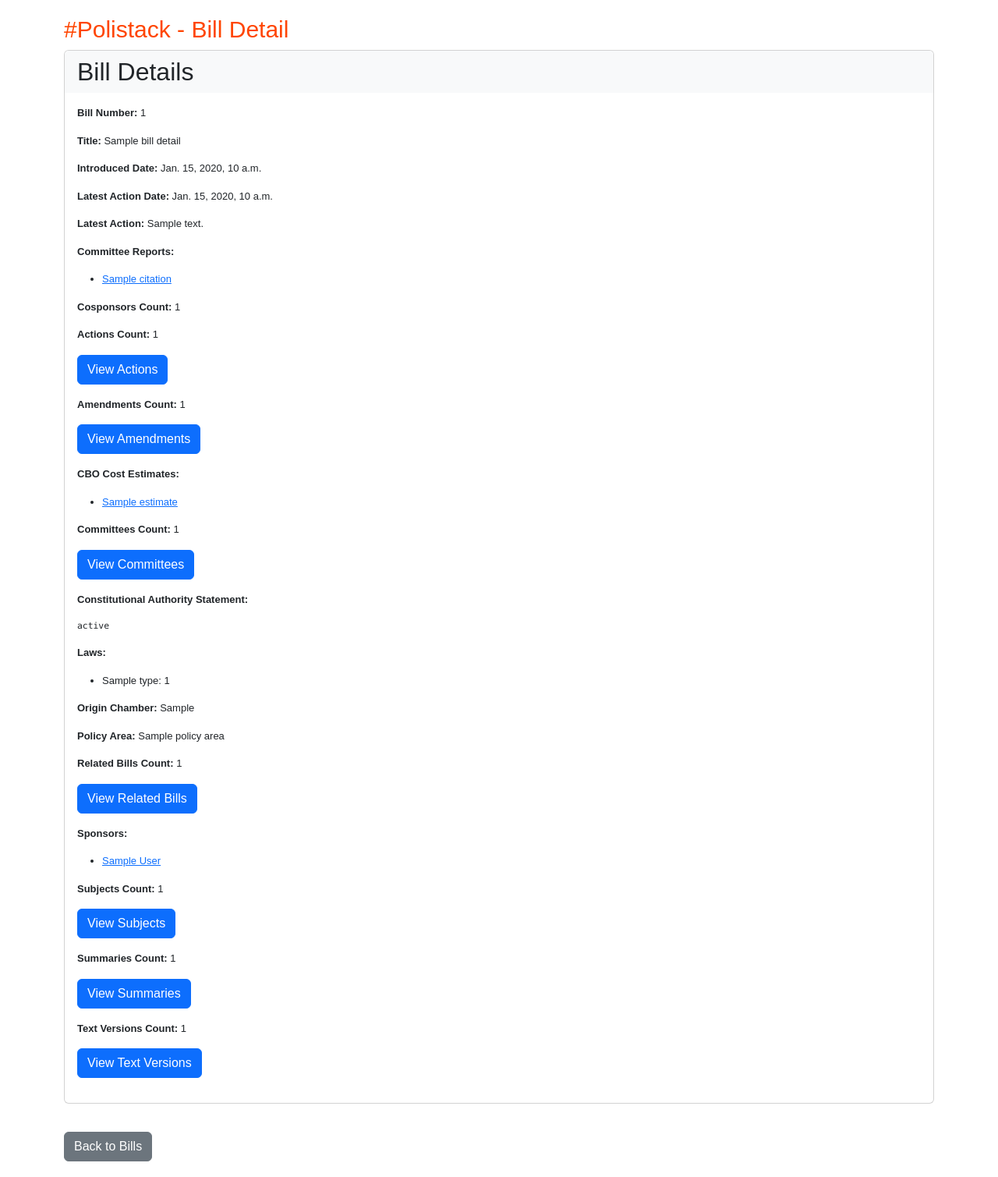
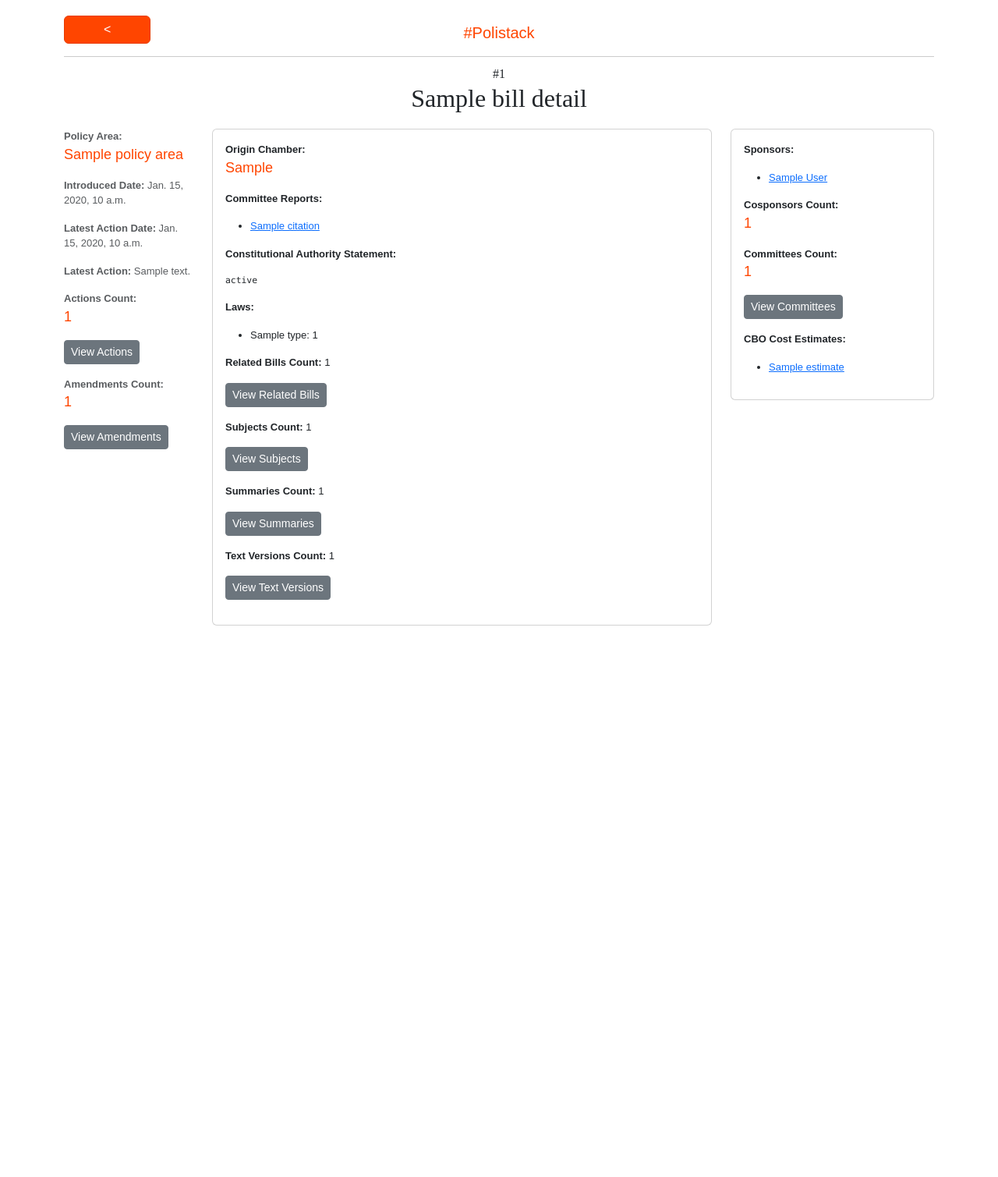
Before and after one commit to RITTEAM100/polistack, a Django app: page /polistack/congress/bill/1/ in a window 1280 px wide. Shown: the whole page at 78% size. After the commit the page ends 802 px from the top, so only its background shows below. Run offline with Django 4.2, Linux system fonts and the light colour scheme; tables that the repository leaves empty hold one stand-in row (values such as "Sample post"); a database or web service that is not in the repository returns one stand-in record (values such as "Sample title"); some libraries are stand-ins or nearby versions.

Commit message:
updated layout of bills_detail page.

```diff
--- a/polistackapp/templates/bill_detail.html
+++ b/polistackapp/templates/bill_detail.html
@@ -12,35 +12,73 @@
          padding: 20px;
          }
          .logo {
-            font-size: 30px;
+         font-size: 20px;
          color: orangered;
+         text-align: center;
+         padding: 10px
+         }
+         .btn-primary {
+         background: orangered;
+         border: 1px solid #e73b00;
+         }
+         .btn-primary:hover {
+         background: #ff7440;
+         border: 1px solid #e73b00;
          }
          .card-header {
-            background-color: #f8f9fa;
          border-bottom: none;
+         background-color: #fff;
+         border-top: 1px solid #ccc;
+         text-align: center;
          }
          .card-title {
-            margin-bottom: 0;
+         font-family: "Baskerville";
+         width: 70%;
+         margin: auto;
+         margin-bottom: 20px;
          }
          .back-link {
-            margin-top: 20px;
+         }
+         .bill-number {
+         font-family: "Baskerville";
+         text-align: center;
+         font-size: 16px;
+         margin: 10px 0px 0px 0px;
+         }
+         .count {
+            font-size: 18px;
+            color: orangered;
          }
       </style>
    </head>
    <body>
       <div class="container">
-        <h1 class="logo">#Polistack - Bill Detail</h1>
-        {% if bill %}
-            <div class="card mb-3">
+         <div class="row">
+            <div class="col-3">
+               <a href="{{ request.META.HTTP_REFERER }}" class="btn btn-primary back-link" style="padding: 5px 50px"><</a>
+            </div>
+            <div class="col-6">
+               <h1 class="logo">#Polistack</h1>
+            </div>
+            <div class="col-3"></div>
+         </div>
+         <div class="row">
+            <div class="col-12">
                <div class="card-header">
-                    <h2 class="card-title">Bill Details</h2>
-                </div>
-                <div class="card-body">
                   {% if bill.number %}
-                        <p><strong>Bill Number:</strong> {{ bill.number }}</p>
+                  <p class="bill-number">#{{ bill.number }}</p>
                   {% endif %}
                   {% if bill.title %}
-                        <p><strong>Title:</strong> {{ bill.title }}</p>
+                  <h2 class="card-title">{{ bill.title }}</h2>
+                  {% endif %}
+               </div>
+            </div>
+         </div>
+         {% if bill %}
+         <div class="row">
+            <div class="col-2 text-muted">
+               {% if bill.policyArea %}
+               <label><strong>Policy Area:</strong><p class="count">{{ bill.policyArea.name }}</p></label>
                {% endif %}
                {% if bill.introducedDate %}
                <p><strong>Introduced Date:</strong> {{ bill.introducedDate }}</p>
@@ -49,6 +87,21 @@
                <p><strong>Latest Action Date:</strong> {{ bill.latestAction.actionDate }}</p>
                <p><strong>Latest Action:</strong> {{ bill.latestAction.text }}</p>
                {% endif %}
+               {% if bill.actions %}
+               <label><strong>Actions Count:</strong><p class="count">{{ bill.actions.count }}</p></label>
+               <p><a href="{{ bill.actions.url }}" class="btn btn-secondary btn-sm">View Actions</a></p>
+               {% endif %}
+               {% if bill.amendments %}
+               <label><strong>Amendments Count:</strong><p class="count">{{ bill.amendments.count }}</p></label>
+               <p><a href="{{ bill.amendments.url }}" class="btn btn-sm btn-secondary">View Amendments</a></p>
+               {% endif %}
+            </div>
+            <div class="col-7">
+               <div class="card mb-3">
+                  <div class="card-body">
+                     {% if bill.originChamber %}
+                      <label><strong>Origin Chamber:</strong><p class="count">{{ bill.originChamber }}</p></label>
+                     {% endif %}
                      {% if bill.committeeReports %}
                      <p><strong>Committee Reports:</strong></p>
                      <ul>
@@ -56,29 +109,6 @@
                         <li><a href="{{ report.url }}">{{ report.citation }}</a></li>
                         {% endfor %}
                      </ul>
-                    {% endif %}
-                    {% if bill.cosponsors %}
-                        <p><strong>Cosponsors Count:</strong> {{ bill.cosponsors.count }}</p>
-                    {% endif %}
-                    {% if bill.actions %}
-                        <p><strong>Actions Count:</strong> {{ bill.actions.count }}</p>
-                        <p><a href="{{ bill.actions.url }}" class="btn btn-primary">View Actions</a></p>
-                    {% endif %}
-                    {% if bill.amendments %}
-                        <p><strong>Amendments Count:</strong> {{ bill.amendments.count }}</p>
-                        <p><a href="{{ bill.amendments.url }}" class="btn btn-primary">View Amendments</a></p>
-                    {% endif %}
-                    {% if bill.cboCostEstimates %}
-                        <p><strong>CBO Cost Estimates:</strong></p>
-                        <ul>
-                            {% for estimate in bill.cboCostEstimates %}
-                                <li><a href="{{ estimate.url }}">{{ estimate.title }}</a></li>
-                            {% endfor %}
-                        </ul>
-                    {% endif %}
-                    {% if bill.committees %}
-                        <p><strong>Committees Count:</strong> {{ bill.committees.count }}</p>
-                        <p><a href="{{ bill.committees.url }}" class="btn btn-primary">View Committees</a></p>
                      {% endif %}
                      {% if bill.constitutionalAuthorityStatementText %}
                      <p><strong>Constitutional Authority Statement:</strong></p>
@@ -92,16 +122,28 @@
                         {% endfor %}
                      </ul>
                      {% endif %}
-                    {% if bill.originChamber %}
-                        <p><strong>Origin Chamber:</strong> {{ bill.originChamber }}</p>
-                    {% endif %}
-                    {% if bill.policyArea %}
-                        <p><strong>Policy Area:</strong> {{ bill.policyArea.name }}</p>
-                    {% endif %}
                      {% if bill.relatedBills %}
                      <p><strong>Related Bills Count:</strong> {{ bill.relatedBills.count }}</p>
-                        <p><a href="{{ bill.relatedBills.url }}" class="btn btn-primary">View Related Bills</a></p>
+                     <p><a href="{{ bill.relatedBills.url }}" class="btn btn-sm btn-secondary">View Related Bills</a></p>
                      {% endif %}
+                     {% if bill.subjects %}
+                     <p><strong>Subjects Count:</strong> {{ bill.subjects.count }}</p>
+                     <p><a href="{{ bill.subjects.url }}" class="btn btn-sm btn-secondary">View Subjects</a></p>
+                     {% endif %}
+                     {% if bill.summaries %}
+                     <p><strong>Summaries Count:</strong> {{ bill.summaries.count }}</p>
+                     <p><a href="{{ bill.summaries.url }}" class="btn btn-sm btn-secondary">View Summaries</a></p>
+                     {% endif %}
+                     {% if bill.textVersions %}
+                     <p><strong>Text Versions Count:</strong> {{ bill.textVersions.count }}</p>
+                     <p><a href="{{ bill.textVersions.url }}" class="btn btn-sm btn-secondary">View Text Versions</a></p>
+                     {% endif %}
+                  </div>
+               </div>
+            </div>
+            <div class="col-3">
+               <div class="card" style="width: 100%; ">
+                  <div class="card-body" style="min-height: 300px;">
                      {% if bill.sponsors %}
                      <p><strong>Sponsors:</strong></p>
                      <ul>
@@ -110,18 +152,24 @@
                         {% endfor %}
                      </ul>
                      {% endif %}
-                    {% if bill.subjects %}
-                        <p><strong>Subjects Count:</strong> {{ bill.subjects.count }}</p>
-                        <p><a href="{{ bill.subjects.url }}" class="btn btn-primary">View Subjects</a></p>
+                     {% if bill.cosponsors %}
+                     <label><strong>Cosponsors Count:</strong><p class="count">{{ bill.cosponsors.count }}</p></label>
                      {% endif %}
-                    {% if bill.summaries %}
-                        <p><strong>Summaries Count:</strong> {{ bill.summaries.count }}</p>
-                        <p><a href="{{ bill.summaries.url }}" class="btn btn-primary">View Summaries</a></p>
+                     {% if bill.committees %}
+                     <br>
+                     <label><strong>Committees Count:</strong><p class="count">{{ bill.committees.count }}</p></label>
+                     <p><a href="{{ bill.committees.url }}" class="btn btn-sm btn-secondary">View Committees</a></p>
                      {% endif %}
-                    {% if bill.textVersions %}
-                        <p><strong>Text Versions Count:</strong> {{ bill.textVersions.count }}</p>
-                        <p><a href="{{ bill.textVersions.url }}" class="btn btn-primary">View Text Versions</a></p>
+                     {% if bill.cboCostEstimates %}
+                     <p><strong>CBO Cost Estimates:</strong></p>
+                     <ul>
+                        {% for estimate in bill.cboCostEstimates %}
+                        <li><a href="{{ estimate.url }}">{{ estimate.title }}</a></li>
+                        {% endfor %}
+                     </ul>
                      {% endif %}
+                  </div>
+               </div>
             </div>
          </div>
          {% else %}
@@ -129,7 +177,6 @@
             Bill not found.
          </div>
          {% endif %}
-        <a href="{{ request.META.HTTP_REFERER }}" class="btn btn-secondary back-link">Back to Bills</a>
       </div>
    </body>
 </html>
```
Also changed, not shown: polistackapp/templates/bills.html (+18 -6 lines). Lines whose indentation alone changed are shown as unchanged.
